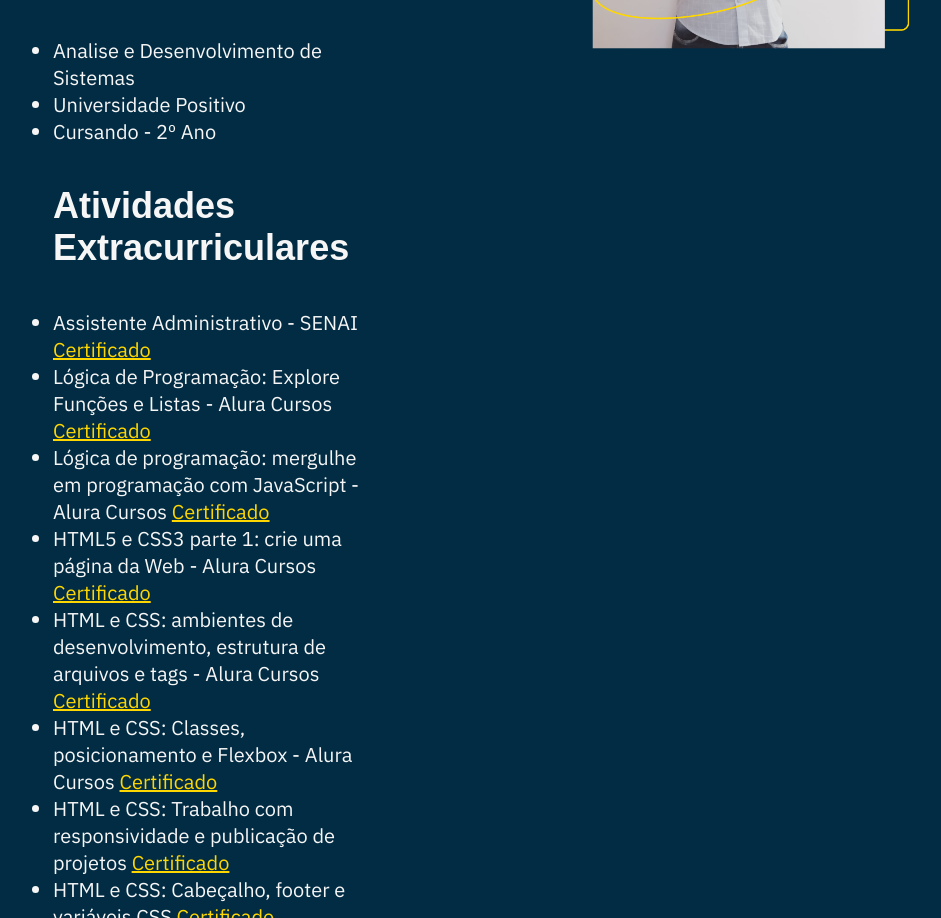
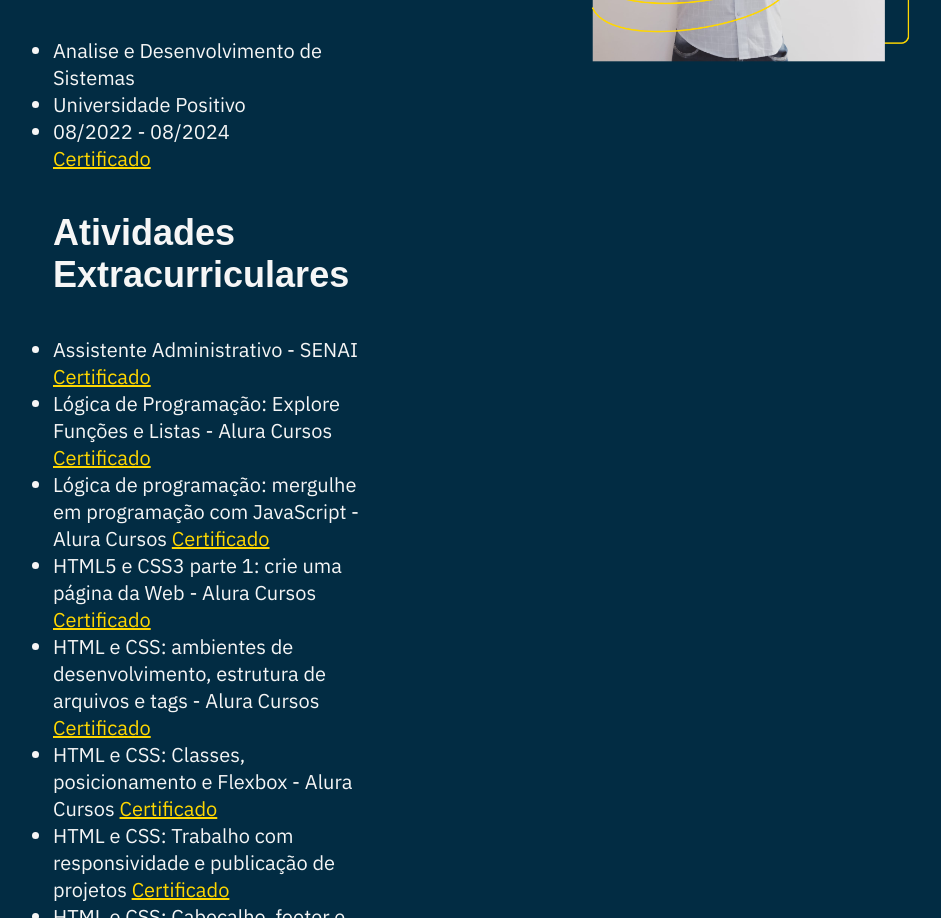
Before and after one commit to luizhfari/portifolio-luiz, a plain HTML site: page curriculum.html in a window 1280 px wide. Shown: the part 1435-2353 px from the top of the page, without its empty margins (139-1080 px from the left). Drawn offline with Linux system fonts and the light colour scheme; a web font is replaced by a local one.

Commit message:
Update curriculum.html
Colocando a formação do Curso Análise e Desenvolvimento de Sistemas.

```diff
--- a/curriculum.html
+++ b/curriculum.html
@@ -54,7 +54,9 @@
             <ul class="apresentacao__conteudo__texto">
                 <li>Analise e Desenvolvimento de Sistemas</li>
                 <li>Universidade Positivo</li>
-                <li>Cursando - 2º Ano</li>
+                <li>08/2022 - 08/2024</li>
+                <a class="link__certificado" href="https://onedrive.live.com/?cid=44462FF2A5E10F5B&sb=name&sd=1&id=44462FF2A5E10F5B%21sf261010c6d8a4363a7dbf3aff014dc75&parId=44462FF2A5E10F5B%211498&o=OneUp">Certificado</a></li>
+            </ul>
             </ul>
 
             <h4 class="titulo__curriculo">Atividades Extracurriculares</h4>
```
